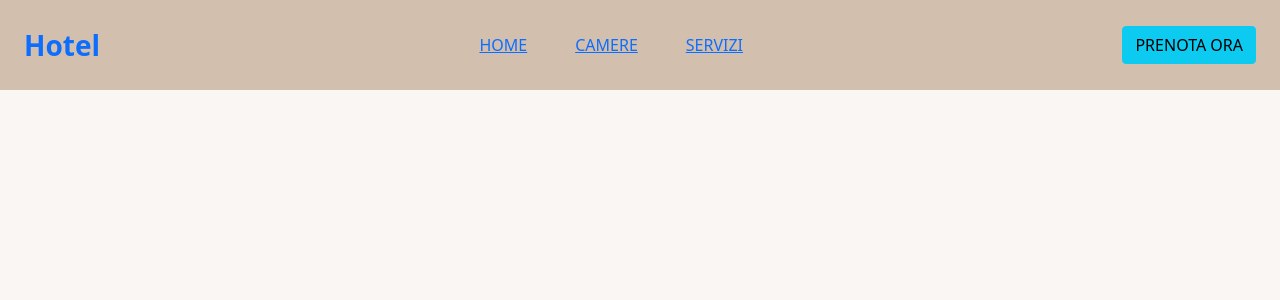
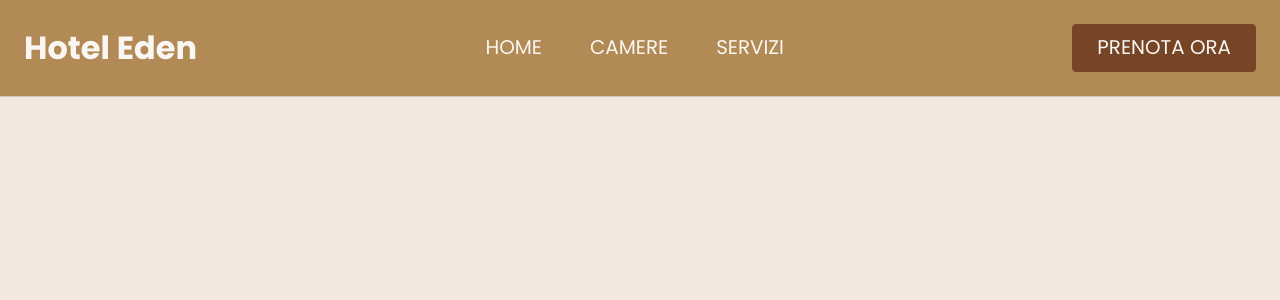
Before and after one commit to daniloscano/capstone-booking-engine, a React (Vite) app in the folder frontend/: page / in a window 1280 px wide. Shown: the top 300 px of the page. Built offline with nearby package versions, Linux system fonts and the light colour scheme.

Commit message:
added desktop website navbar

```diff
--- a/frontend/src/components/navigation/Navigation.jsx
+++ b/frontend/src/components/navigation/Navigation.jsx
@@ -1,7 +1,7 @@
 import {navlinks} from "./partials/navLinks.js"
 import NavigationLink from "./partials/NavigationLink.jsx"
+import {Link} from "react-router-dom";
 import './navigation.css'
-import {Link} from "react-router-dom";
 
 const Navigation = () => {
     return (
@@ -10,10 +10,10 @@
                 <div className="container-fluid d-flex justify-content-between align-items-center p-4 navigation">
                     <div className="navigation-brand">
                         <Link
-                            className="text-decoration-none fs-3 fw-bold"
+                            className="text-decoration-none fs-2 fw-bold brand-link"
                             to="/"
                         >
-                            Hotel
+                            Hotel Eden
                         </Link>
                     </div>
                     <div className="d-flex justify-content-around align-items-center gap-5 navigation-menu">
@@ -28,7 +28,7 @@
                     </div>
                     <div className="navigation-actions">
                         <button
-                            className="btn btn-info rounded rounded-1"
+                            className="rounded rounded-1 py-2 px-4 book-now-btn"
                         >
                             PRENOTA ORA
                         </button>
--- a/frontend/src/components/navigation/navigation.css
+++ b/frontend/src/components/navigation/navigation.css
@@ -1,3 +1,26 @@
 .navigation {
-    background-color: var(--bg-secondary);
+    background-color: var(--secondary);
+    border-bottom: 1px solid var(--border);
 }
+
+.brand-link {
+    color: var(--white-color);
+}
+
+.book-now-btn {
+    background-color: var(--primary);
+    color: var(--white-color);
+    border: 1px solid var(--primary);
+    font-size: 1.24em;
+    transition: all 0.2s ease;
+}
+
+.book-now-btn:hover {
+    transform: scale(1.04);
+}
+
+.book-now-btn:active {
+    background-color: var(--primary-hover);
+    color: var(--white-color);
+    border: 1px solid var(--primary-hover);
+}
--- a/frontend/src/components/navigation/partials/NavigationLink.jsx
+++ b/frontend/src/components/navigation/partials/NavigationLink.jsx
@@ -1,4 +1,5 @@
-import {Link} from "react-router-dom";
+import {Link} from "react-router-dom"
+import './navigationLink.css'
 
 const NavigationLink = ({ navLink }) => {
     return (
--- a/frontend/src/components/navigation/partials/navLinks.js
+++ b/frontend/src/components/navigation/partials/navLinks.js
@@ -1,7 +1,7 @@
 export const navlinks = [
     {
         section: 'HOME',
-        href: "/"
+        href: '/'
     },
     {
         section: 'CAMERE',
--- /dev/null
+++ b/frontend/src/components/navigation/partials/navigationLink.css
@@ -0,0 +1,11 @@
+.navigation-link {
+    color: var(--white-color);
+    text-decoration: none;
+    font-size: 1.24em;
+    transition: all 0.2s ease;
+}
+
+.navigation-link:hover {
+    transform: scale(1.1);
+    font-weight: bold;
+}
--- a/frontend/src/index.css
+++ b/frontend/src/index.css
@@ -1,18 +1,19 @@
+@import url('https://fonts.googleapis.com/css2?family=Poppins:ital,wght@0,100;0,200;0,300;0,400;0,500;0,600;0,700;0,800;0,900;1,100;1,200;1,300;1,400;1,500;1,600;1,700;1,800;1,900&display=swap');
+
 :root {
-    --bg-color: #F9F6F3;
     --bg-primary: #F2E8DF;
-    --bg-secondary: #d3bfae;
-    --primary: #8E5A33;
-    --primary-hover: #754526;
-    --secondary: #C49A6C;
-    --secondary-hover: #A77D4E;
-    --accent: #567572;
-    --accent-hover: #405E5A;
+    --primary: #754526;
+    --primary-hover: #8E5A33;
+    --secondary: #b18a55;
+    --secondar-hovery: #A77D4E;
     --text-primary: #2E2E2E;
     --text-secondary: #555555;
+    --white-color: #F9F6F3;
+    --accent: #567572;
     --border: #D6C7B8;
 }
 
 body {
-    background-color: var(--bg-color);
+    font-family: "Poppins", sans-serif;
+    background-color: var(--bg-primary);
 }
```
